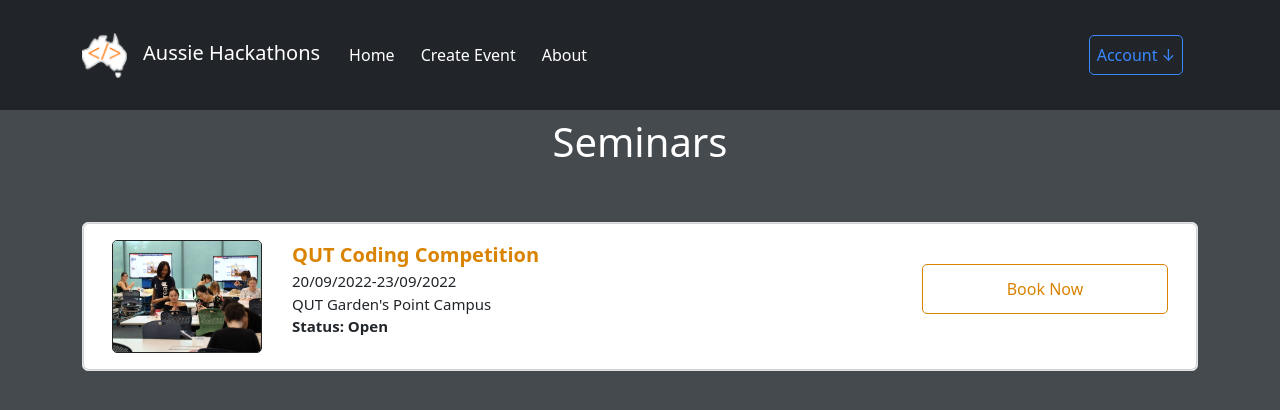
After one commit to Ruben-Cooper/HackRadar, a Flask app: page /category/seminar in a window 1280 px wide. The commit adds this page. Shown: the top 410 px of the page. Run offline with Flask 2, Linux system fonts and the light colour scheme; some libraries are stand-ins or nearby versions.

Commit message:
Adding category pages and updating the index page

```diff
--- a/hackathon/__init__.py
+++ b/hackathon/__init__.py
@@ -22,8 +22,8 @@
 
     app.config['SQLALCHEMY_DATABASE_URI'] = 'sqlite:///sitedata.sqlite'
     app.config['SQLALCHEMY_TRACK_MODIFICATIONS'] = False
-    app.config['TRAP_HTTP_EXCEPTIONS'] = True
-    app.register_error_handler(Exception, page_not_found)
+    # app.config['TRAP_HTTP_EXCEPTIONS'] = True
+    # app.register_error_handler(Exception, page_not_found)
 
     # # initialize db with flask app
     db.init_app(app)
--- a/hackathon/static/css/main.css
+++ b/hackathon/static/css/main.css
@@ -152,7 +152,7 @@
 /*--------------------------------------------------*/
 .image-column {
     flex: 25%;
-    max-width: 50%;
+    max-width: 75%;
     padding: 0 4px;
 }
 
@@ -164,6 +164,9 @@
     border-radius: 5px;
     cursor: pointer;
     transition: 0.3s linear;
+    max-height: 200px;
+    min-height: 100px;
+    height: auto
 }
 
 .image-column img:hover {
@@ -182,6 +185,9 @@
     top: 50%;
     left: 50%;
     transform: translate(-50%, -50%);
+}
+.centered h3{
+    font-size: 15px;
 }
 
 
@@ -491,14 +497,62 @@
 
 
 
+/*--------------------------------------------------*/
+/*                   category page                  */
+/*--------------------------------------------------*/
+#category {
+    background-color: #454a4f;
+}
+
+#small-img img{
+    max-width: 150px;
+    border: 1px solid #222222;
+    border-radius: 5px;
+    max-height: 150px;
+}
+
+#categorytitle h1{
+    color: rgb(255, 255, 255);
+}
+
+.titlefont{
+    font-size: 20px;
+    font-weight: bold;
+    color: #da8300;
+    margin-bottom: 0;
+}
+
+.datefont{
+    font-size: 15px;
+    margin-bottom: 0;
+}
+
+.locationfont{
+    font-size: 15px;
+    margin-bottom: 0;
+}
+
+.statusfont{
+    font-size: 15px;
+    font-weight: bold;
+    margin-bottom: 0;
+}
 
 
+#button .create-btn{
+    background-color: transparent;
+    color: #da8300;
+    border: 1px solid #da8300;
+    width: 50px;
+    height: 50px;
+    width: 100%;
+    border-radius: 5px;
+}
 
-
-
-
-
-
+#button .create-btn:hover {
+    background-color: #da8300;
+    color: white;
+}
 
 
 
--- /dev/null
+++ b/hackathon/templates/cate_seminar.html
@@ -0,0 +1,42 @@
+{% extends "header.html"%}
+{% block header %}
+<body id="category">
+    <div class="container py-5" id="categorytitle">
+        <div class="row">
+            <div class="event-info-section">
+                <h1 class="">Seminars</h1>
+            </div>
+        </div>
+    </div>
+    <div class="container py-6" id="categorycontent">
+        <div class="row d-flex justify-content-center">
+            <div class="col-md-10 col-lg-12">
+                <div class="card shadow-0 border">
+                    <div class="card">
+                        <div class="card-body">
+                            <div class="container">
+                                <div class="row justify-content-between">
+                                    <div class="col-md-1 justify-content-sm-between">
+                                        <a class="imagebutton" href="/event/" id="small-img">
+                                            <img src="../static/img/qut.jpg" class="img-fluid"/>
+                                        </a>
+                                    </div>
+                                    <div class="col-xl-6 justify-content-sm-evenly">
+                                        <p class="titlefont"><b>QUT Coding Competition</b></p>
+                                        <p class="datefont">20/09/2022-23/09/2022</p>
+                                        <p class="locationfont">QUT Garden's Point Campus</p>
+                                        <p class="statusfont">Status: Open</p>
+                                    </div>
+                                    <div class="col-3" id="button"> <br>
+                                        <a href="/event/"><button class="create-btn" type="button">Book Now</button></a>
+                                    </div>
+                                </div>
+                            </div>
+                        </div>
+                    </div>
+                </div>
+            </div>
+        </div> <br>
+</body>
+
+{% endblock %}
--- a/hackathon/views.py
+++ b/hackathon/views.py
@@ -44,10 +44,38 @@
     return render_template('view_event.html', form=bookform)
 
 
+
+@bp.route('/category/businesscase') #this one
+def business_case():
+    return render_template('cate_businesscase.html')
+
+@bp.route('/category/businessprop')
+def business_prop():
+    return render_template('cate_businessprop.html')
+
 @bp.route('/category/codingcompetition')
 def coding_competition():
-    return render_template('coding_competition.html')
+    return render_template('cate_codingcomp.html')
 
+@bp.route('/category/datathon')
+def datathon():
+    return render_template('cate_datathon.html')
+
+@bp.route('/category/hackathon')
+def hackathon():
+    return render_template('cate_hackathon.html')
+
+@bp.route('/category/ideapitch')
+def idea_pitch():
+    return render_template('cate_ideapitch.html')
+
+@bp.route('/category/robotics')
+def robotics():
+    return render_template('cate_robotics.html')
+
+@bp.route('/category/seminar')
+def seminar():
+    return render_template('cate_seminar.html') #this one
 
 
 @bp.errorhandler(400)
```
Also changed, not shown: hackathon/templates/base.html (+31 -15 lines), hackathon/templates/cate_businesscase.html (added, +42 -0 lines), hackathon/templates/cate_businessprop.html (added, +42 -0 lines), hackathon/templates/cate_codingcomp.html (added, +42 -0 lines), hackathon/templates/cate_datathon.html (added, +42 -0 lines), hackathon/templates/cate_hackathon.html (added, +42 -0 lines), hackathon/templates/cate_ideapitch.html (added, +42 -0 lines), hackathon/templates/cate_robotics.html (added, +42 -0 lines), hackathon/templates/categories/codingcomp.html (deleted, +0 -12 lines), hackathon/static/img/coding_comp.jpg (added), hackathon/static/img/robotics.jpg (added), hackathon/static/img/seminar.jpg (added), 1 other file.
